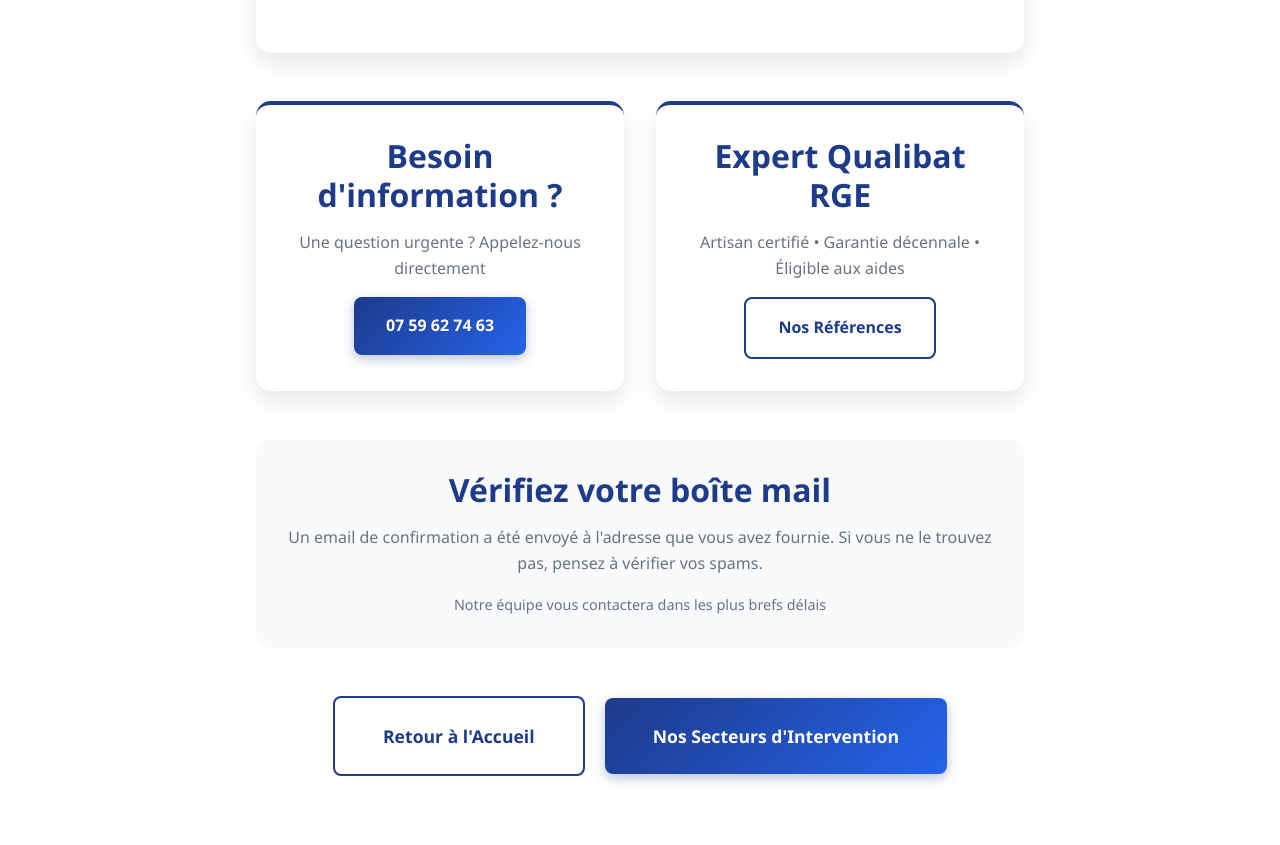
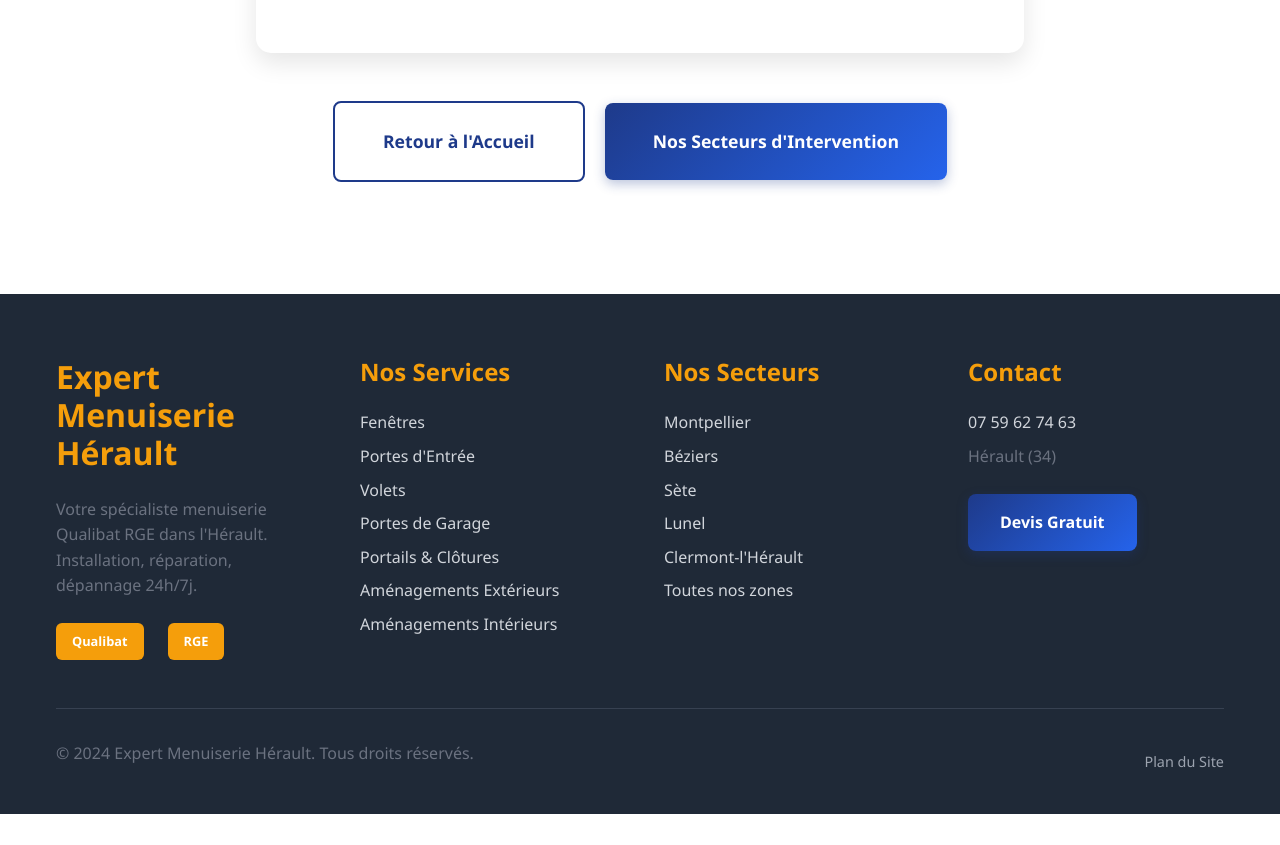
Before and after one commit to SiteRef/Expert-Menuiserie-H-rault, a plain HTML site: page devis-gratuit/merci/index.html in a window 1280 px wide. Shown: the part 1416-2261 px from the top of the page. After the commit the page ends 2230 px from the top, so only its background shows below. Drawn offline with Linux system fonts and the light colour scheme.

Commit message:
commit 18

```diff
--- a/devis-gratuit/merci/index.html
+++ b/devis-gratuit/merci/index.html
@@ -145,14 +145,14 @@
                     <h1 style="color: white; font-size: 2.5rem; margin-bottom: 1rem;">
                         Demande Reçue avec Succès
                     </h1>
-                    <p style="font-size: 1.2rem; margin-bottom: 0;">
+                    <p style="font-size: 1.2rem; margin-bottom: 0; color: white;">
                         Merci pour votre confiance. Votre demande de devis a été transmise à notre équipe technique.
                     </p>
                 </div>
 
                 <!-- Bannière d'urgence -->
                 <div class="urgency-banner">
-                    <strong>Réponse garantie sous 24h</strong> • Premier contact dans l'heure aux heures ouvrables
+                    <strong>Réponse garantie sous 24h</strong>
                 </div>
 
                 <!-- Prochaines étapes -->
@@ -194,32 +194,6 @@
                     </div>
                 </div>
 
-                <!-- Cartes de contact -->
-                <div class="contact-cards">
-                    <div class="contact-card">
-                        <h3 style="color: var(--primary-blue);">Besoin d'information ?</h3>
-                        <p>Une question urgente ? Appelez-nous directement</p>
-                        <a href="tel:+33759627463" class="btn btn-primary">07 59 62 74 63</a>
-                    </div>
-
-                    <div class="contact-card">
-                        <h3 style="color: var(--primary-blue);">Expert Qualibat RGE</h3>
-                        <p>Artisan certifié • Garantie décennale • Éligible aux aides</p>
-                        <a href="../../" class="btn btn-outline">Nos Références</a>
-                    </div>
-                </div>
-
-                <!-- Informations supplémentaires -->
-                <div style="background: #f8fafc; padding: 2rem; border-radius: 15px; text-align: center; margin: 3rem 0;">
-                    <h3 style="color: var(--primary-blue); margin-bottom: 1rem;">Vérifiez votre boîte mail</h3>
-                    <p style="margin-bottom: 1rem;">
-                        Un email de confirmation a été envoyé à l'adresse que vous avez fournie.
-                        Si vous ne le trouvez pas, pensez à vérifier vos spams.
-                    </p>
-                    <p style="font-size: 0.9rem; color: #6b7280; margin: 0;">
-                        Notre équipe vous contactera dans les plus brefs délais
-                    </p>
-                </div>
 
                 <!-- Boutons d'action -->
                 <div style="text-align: center; margin: 3rem 0;">
```
